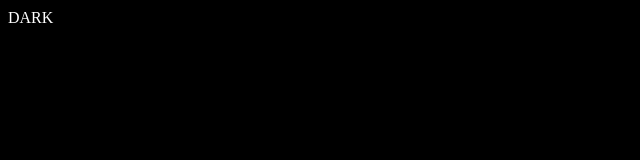
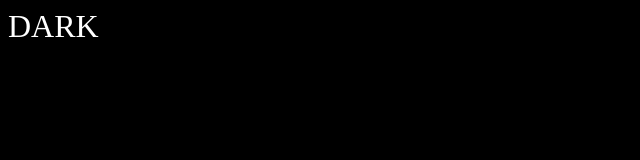
Before and after one commit to XiaWuSharve/XiaWuSharve.github.io, a plain HTML site: page index.html in a window 1280 px wide. Shown: the whole page, without its empty margins (0-640 px from the left). Drawn offline with Linux system fonts and the light colour scheme.

Commit message:
Update index.html

```diff
--- a/index.html
+++ b/index.html
@@ -4,7 +4,7 @@
 		<meta charset="utf-8">
 		<title></title>
 	</head>
-	<body style="background-color: black;">
-		<span style="color: white; text-align: center;vertical-align: middle;">DARK</span>
+	<body style="width: 100%; height: 100%; background-color: black;">
+		<span style="color: white; text-align: center;vertical-align: middle; font-size: xx-large;">DARK</span>
 	</body>
 </html>
```
